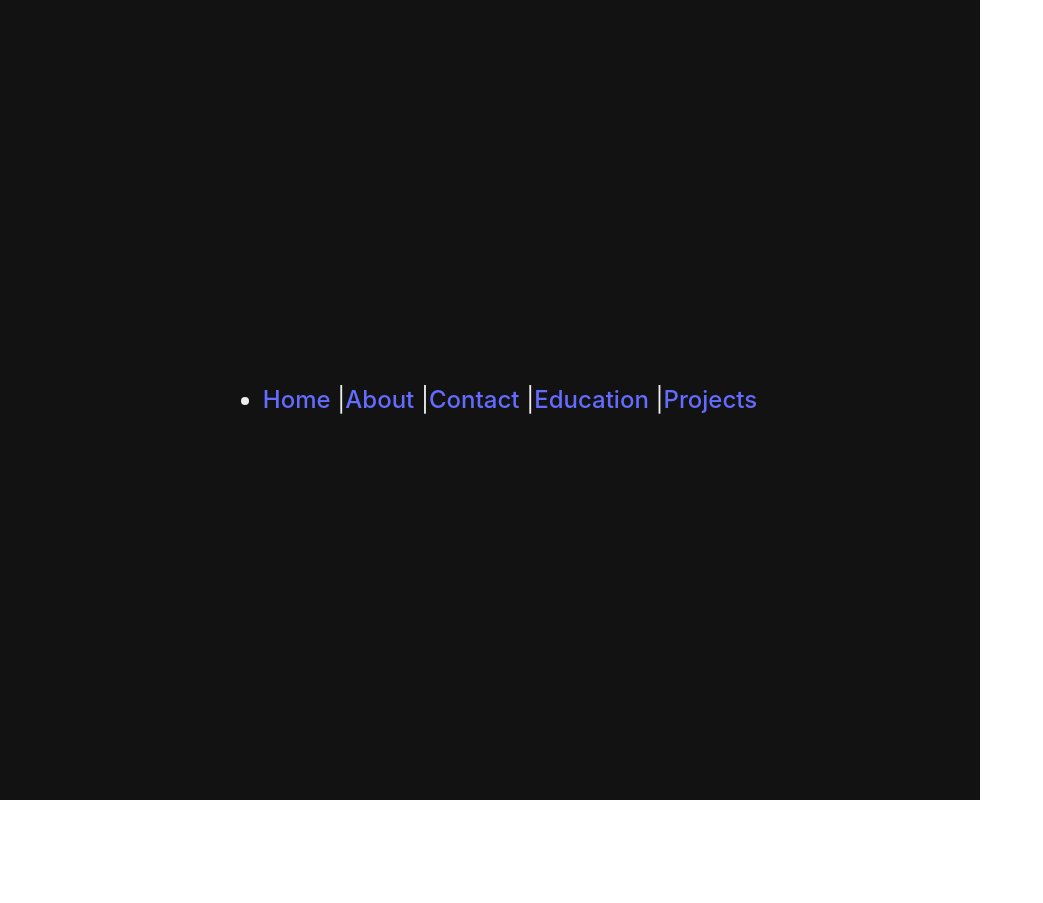
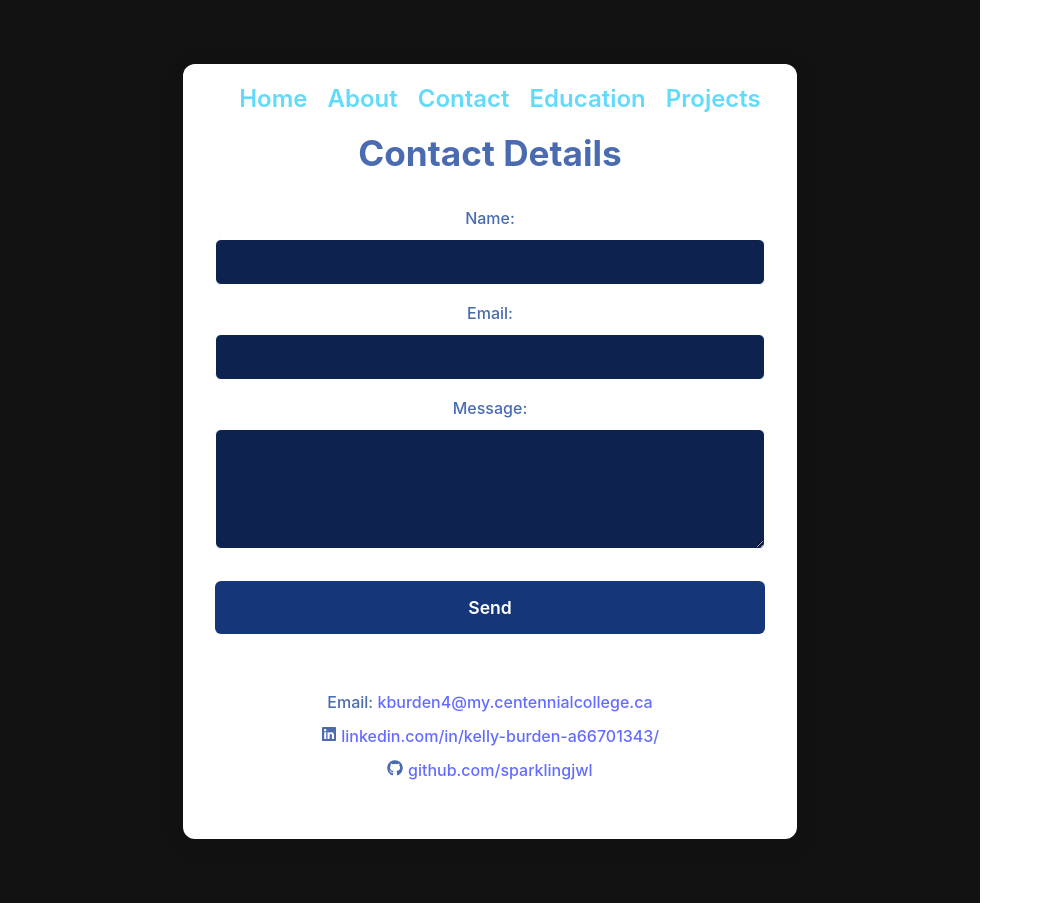
Before and after one commit to sparklingjwl/Comp229_401_Fall2025_Portfolio, a React (Vite) app: page /contact in a window 1280 px wide. Shown: the whole page, without its empty margins (0-1043 px from the left). Before the commit the page ends 800 px from the top, so only its background shows below. Built offline with nearby package versions, Linux system fonts and the light colour scheme.

Commit message:
Making colour changes and adjustments

```diff
--- a/package.json
+++ b/package.json
@@ -12,6 +12,7 @@
   "dependencies": {
     "react": "^19.1.1",
     "react-dom": "^19.1.1",
+    "react-icons": "^5.5.0",
     "react-router-dom": "^7.9.1"
   },
   "devDependencies": {
--- a/src/App.css
+++ b/src/App.css
@@ -16,7 +16,7 @@ body {
   font-variant-ligatures: none;
   line-height: 1.6;
   background-color: #121212;
-  color: #eee;
+  color: white;
   margin: 0;
   padding: 0;
   min-height: 100vh;
@@ -26,25 +26,50 @@ body {
   justify-content: center;
 }
 
+nav ul {
+  list-style: none;
+  padding-top: 1rem;
+  margin: 0;
+}
+
+nav ul li {
+  display: inline;
+  align-items: center;
+  margin: 0 1rem;
+}
+
+nav ul li a {
+  color: #61dafb;
+  text-decoration: none;
+  margin-right: 20px;
+  font-weight: 600;
+  transition: color 0.3s ease;
+}
+
+nav ul li a:hover {
+  color: #21a1f1;
+}
+
 .contact-container {
   max-width: 800px;
-  margin: 2Rem auto;
+  margin: 2rem auto;
   padding: 2rem;
   background: white;
   border-radius: 12px;
   box-shadow: 0 5px 25px rgba(0, 0, 0, 0.1);
 }
+
 .contact-container h2 {
   text-align: center;
-  color: #2c3e50;
+  color: #4a6baf;
   margin-bottom: 1.5rem;
   font-size: 2.2rem;
 }
 
 .contact-container > p {
   text-align: center;
-  color: #666;
-  margin-bottom: 2rem;
+  color: #4a6baf;
+  margin-bottom: rem;
 }
 
 form {
@@ -59,12 +84,13 @@ label {
   flex-direction: column;
   gap: 0.5rem;
   font-weight: 500;
-  color: #333;
+  color: #4a6baf;
 }
 
 input, textarea {
+  background-color: #0d224e;
   padding: 0.8rem;
-  border: 2px solid #ddd;
+  border: 1px solid white;
   border-radius: 6px;
   font-size: 1rem;
   transition: border-color 0.3s ease;
@@ -81,9 +107,10 @@ textarea {
 }
 
 button {
-  background-color: #4a6baf;
+  background-color: #16367a;
   color: white;
   border: none;
+  margin-top: 1rem;
   padding: 1rem 2rem;
   border-radius: 6px;
   font-size: 1.1rem;
@@ -96,16 +123,15 @@ button:hover {
   background-color: #3a5a9f;
 }
 
-.contact-infor {
-  background: #f8f9fa;
-  padding: 1.5rem;
-  border-radius: 8px;
-  border-left: 4px solid #4a6baf
+.contact-info {
+  background: white;
+  padding: 1rem;
+  border-radius: 6px;
 }
 
 .contact-info p {
   margin: 0.5rem 0;
-  color: #555;
+  color: #4a6baf;
 }
 
 .contact-info p:first-child {
@@ -214,7 +240,7 @@ form {
 }
 
 .education-item p:last-child {
-  color: #28a745;
+  color: #2894a7;
   font-weight: 600;
   background: rgba(40, 167, 69, 0.1);
   padding: 0.5rem;
--- a/src/components/Contact.jsx
+++ b/src/components/Contact.jsx
@@ -1,9 +1,10 @@
-
+import { FaGithub } from 'react-icons/fa';
+import { FaLinkedin } from 'react-icons/fa';
 export default function Contact() {
     return (
         <>
             <div className="contact-container">
-                <h2>Contact Me</h2>
+                <h2>Contact Details</h2>
 
                 <form>
                     <label>
@@ -21,10 +22,19 @@ export default function Contact() {
                     <button type="submit">Send</button>
                 </form>
                 <div className= "contact-info">
-                    <p>Email: kburden4@my.centennialcollege.ca</p>
-                    <p>Phone: 123-456-7890</p>
-                    <p>LinkedIn: linkedin.com/in/kburden</p>
-                    <p>GitHub: github.com/kburden</p>
+                    <p>
+                        Email: <a href="mailto:kburden4@my.centennialcollege.ca">kburden4@my.centennialcollege.ca</a>
+                    </p>
+                    <p>
+                        <FaLinkedin className="linkedin-icon" />{" "}
+                        <a href="https://www.linkedin.com/in/kelly-burden-a66701343/" target="_blank" rel="noopener noreferrer">
+                        linkedin.com/in/kelly-burden-a66701343/</a>
+                    </p>
+                    <p>
+                        <FaGithub className="github-icon" />{" "}
+                        <a href="https://github.com/sparklingjwl" target="_blank" rel="noopener noreferrer">
+                        github.com/sparklingjwl</a>
+                    </p>
                 </div>
             </div>
         </>
--- a/src/components/Layout.jsx
+++ b/src/components/Layout.jsx
@@ -1,19 +1,22 @@
 import { Link } from "react-router-dom";
 
-export default function Layout() {
+export default function Layout({ children }) {
   return (
     <>
         <nav>
             <ul>
                 <li>
-                    <Link to="/">Home</Link>   |
-                    <Link to="/about">About</Link>  |
-                    <Link to="/contact">Contact</Link>  |
-                    <Link to="/education">Education</Link>  |
+                    <Link to="/">Home</Link>
+                    <Link to="/about">About</Link>
+                    <Link to="/contact">Contact</Link>
+                    <Link to="/education">Education</Link>
                     <Link to="/projects">Projects</Link>
                 </li>
             </ul>
         </nav>
+        <main>
+          {children}
+        </main>
     </>
   );
 }
```
Also changed, not shown: 1 other file (tests, documents, lock files or other folders).
